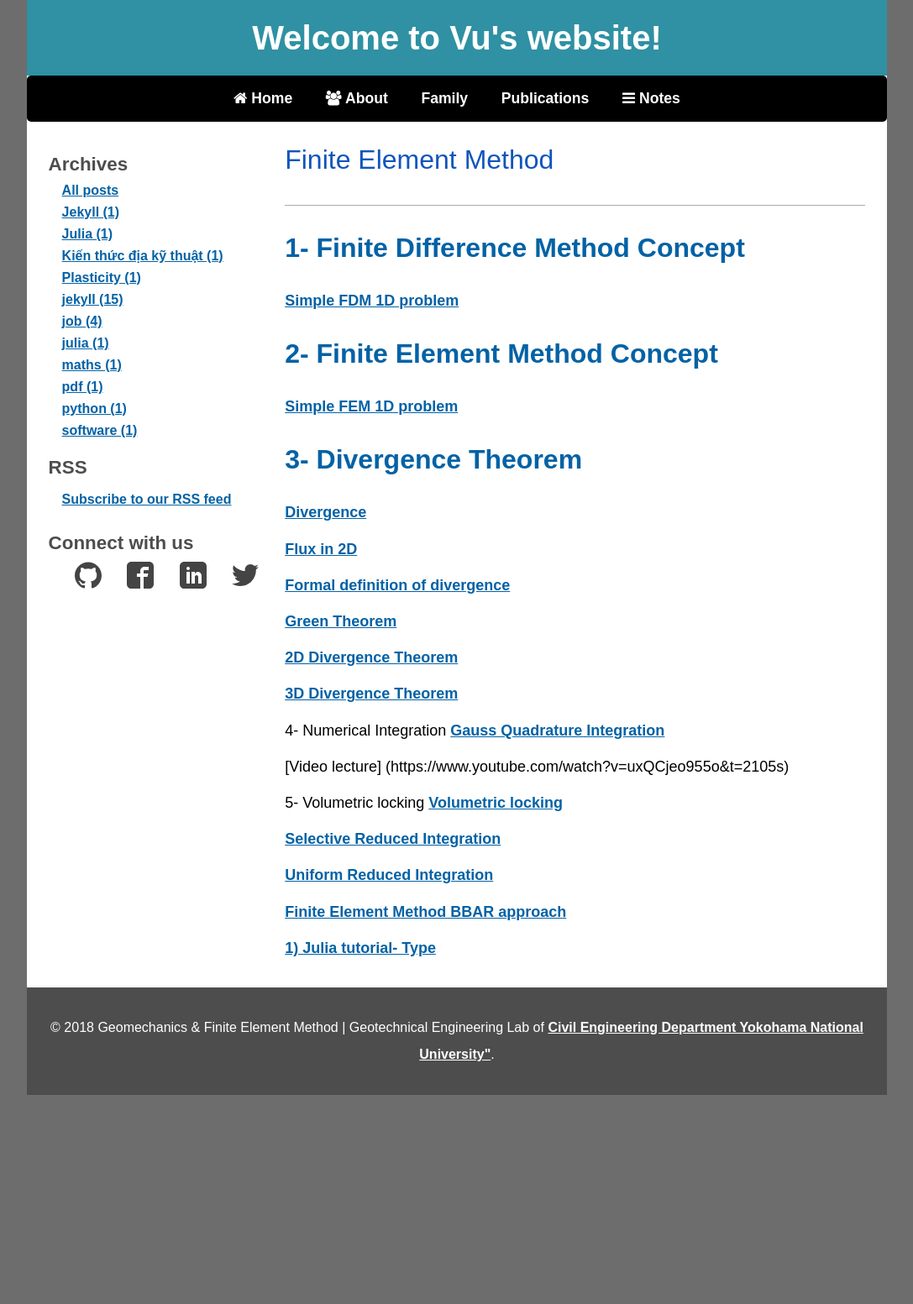
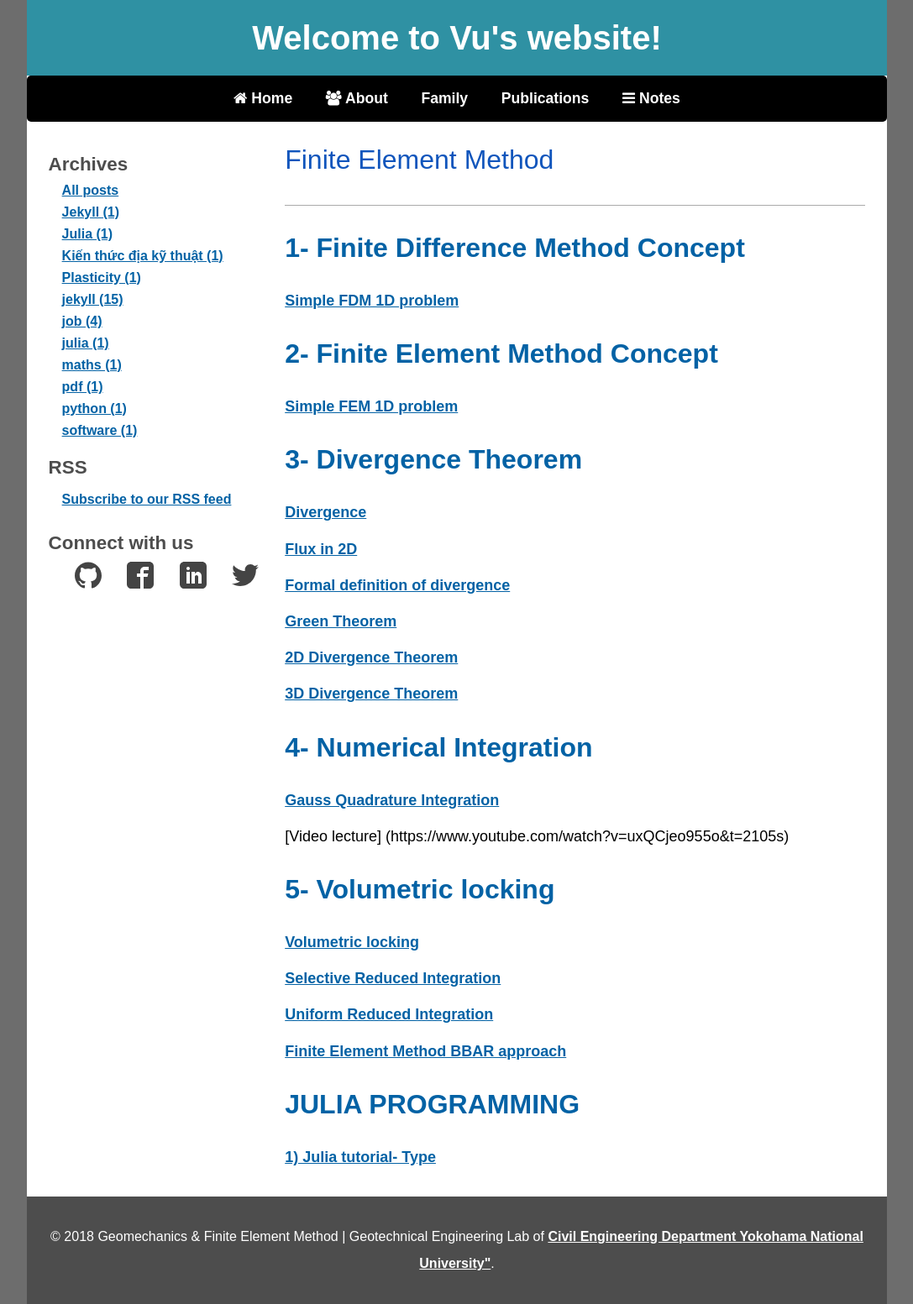
Before and after one commit to quangvunp/geomechanics, a Jekyll site: the page built from FEM.md, in a window 1280 px wide. Shown: the whole page at 84% size, without its empty margins (96-1183 px from the left). Built offline with Jekyll 4.4.1, drawn with Linux system fonts in a browser that asks for light colours; before the commit the page ends 1304 px from its top, so only the background shows below that.

Commit message:
Update FEM.md

```diff
--- a/FEM.md
+++ b/FEM.md
@@ -24,12 +24,12 @@ title: Finite Element Method
 
 [3D Divergence Theorem](https://www.khanacademy.org/math/multivariable-calculus/greens-theorem-and-stokes-theorem/divergence-theorem-articles/a/3d-divergence-theorem)
 
-4- Numerical Integration
+<h1> 4- Numerical Integration </h1>
 [Gauss Quadrature Integration]({{ site.url }}/assests/Notes/FEM/Gauss_quadrature_integration.PDF)
 
 [Video lecture] (https://www.youtube.com/watch?v=uxQCjeo955o&t=2105s)
 
-5- Volumetric locking
+<h1> 5- Volumetric locking </h1>
 [Volumetric locking]({{ site.url }}/assests/Notes/FEM/Volumetric_Locking/Volumetric_Locking.PDF)
 
 [Selective Reduced Integration]({{ site.url }}/assests/Notes/FEM/Volumetric_Locking/Selective_Reduced.PDF)
@@ -39,4 +39,5 @@ title: Finite Element Method
 [Finite Element Method BBAR approach]({{ site.url }}/assests/Notes/FEM/Volumetric_Locking/B-bar.PDF)
 
 
+<h1> JULIA PROGRAMMING </h1>
 [1) Julia tutorial- Type](https://github.com/quangvunp/geomechanics/blob/master/assests/Julia_TYPE.ipynb)
```
